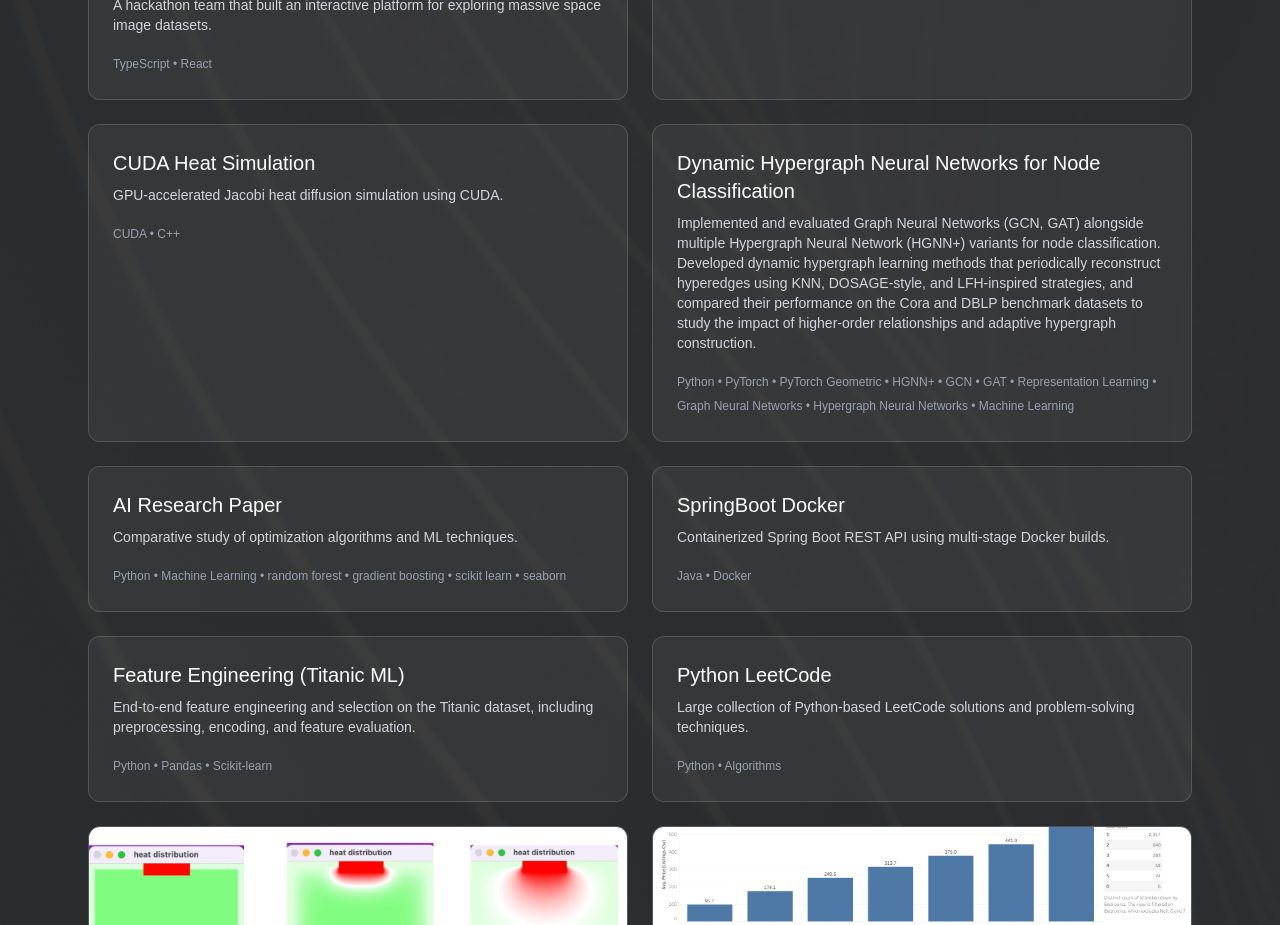
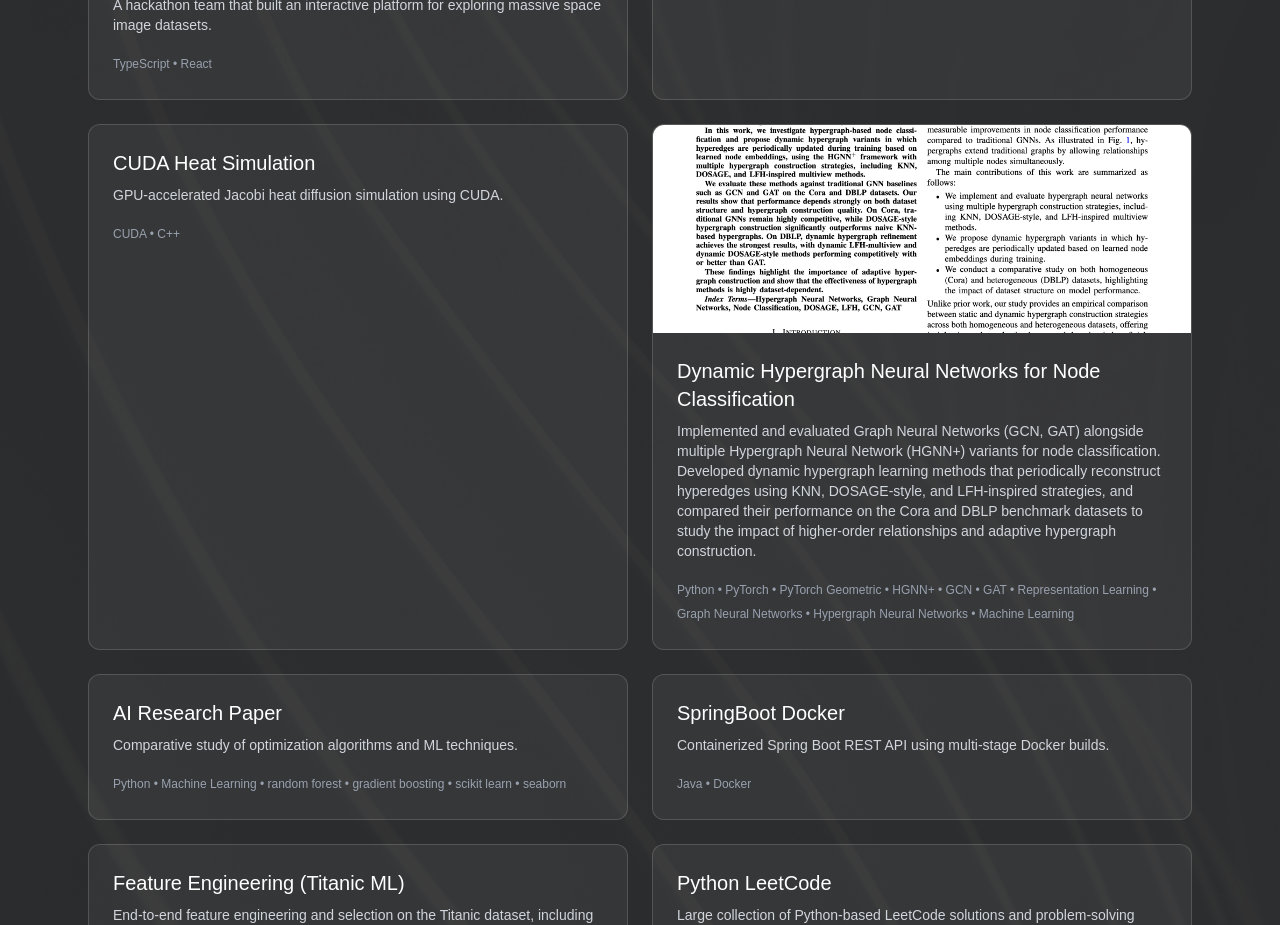
Before and after one commit to davo300/portfolio, a Next.js app: page / in a window 1280 px wide. Shown: the part 1360-2285 px from the top of the page. Built offline with nearby package versions, Linux system fonts and the light colour scheme.

Commit message:
Add new project images to page.tsx

```diff
--- a/app/page.tsx
+++ b/app/page.tsx
@@ -44,6 +44,7 @@ const projects = [
     tech:
       "Python • PyTorch • PyTorch Geometric • HGNN+ • GCN • GAT • Representation Learning • Graph Neural Networks • Hypergraph Neural Networks • Machine Learning",
     link: "https://github.com/davo300/hypergraph-neural-networks-paper",
+    image: "/projects/hypergraph-ppr.png"
   },
   {
     name: "AI Research Paper",
```
Also changed, not shown: public/projects/hypergraph-ppr.png (added).
